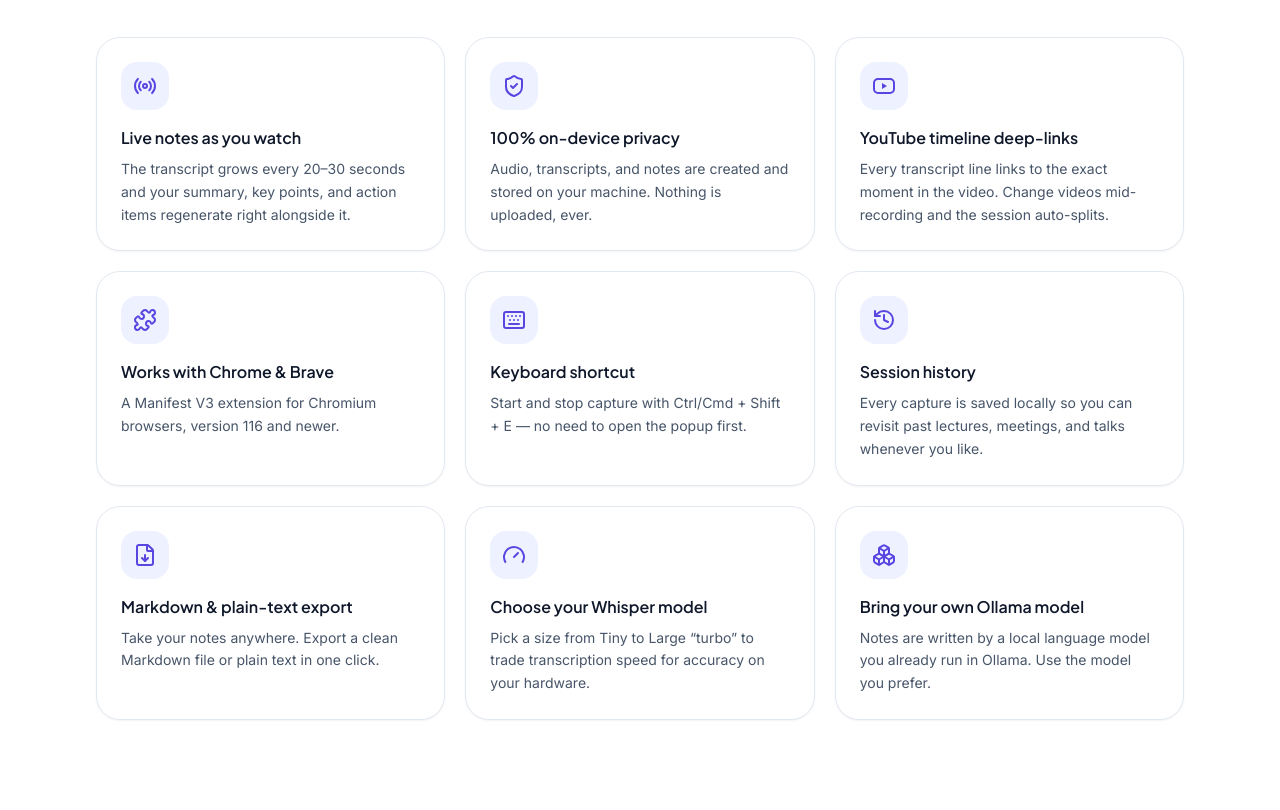
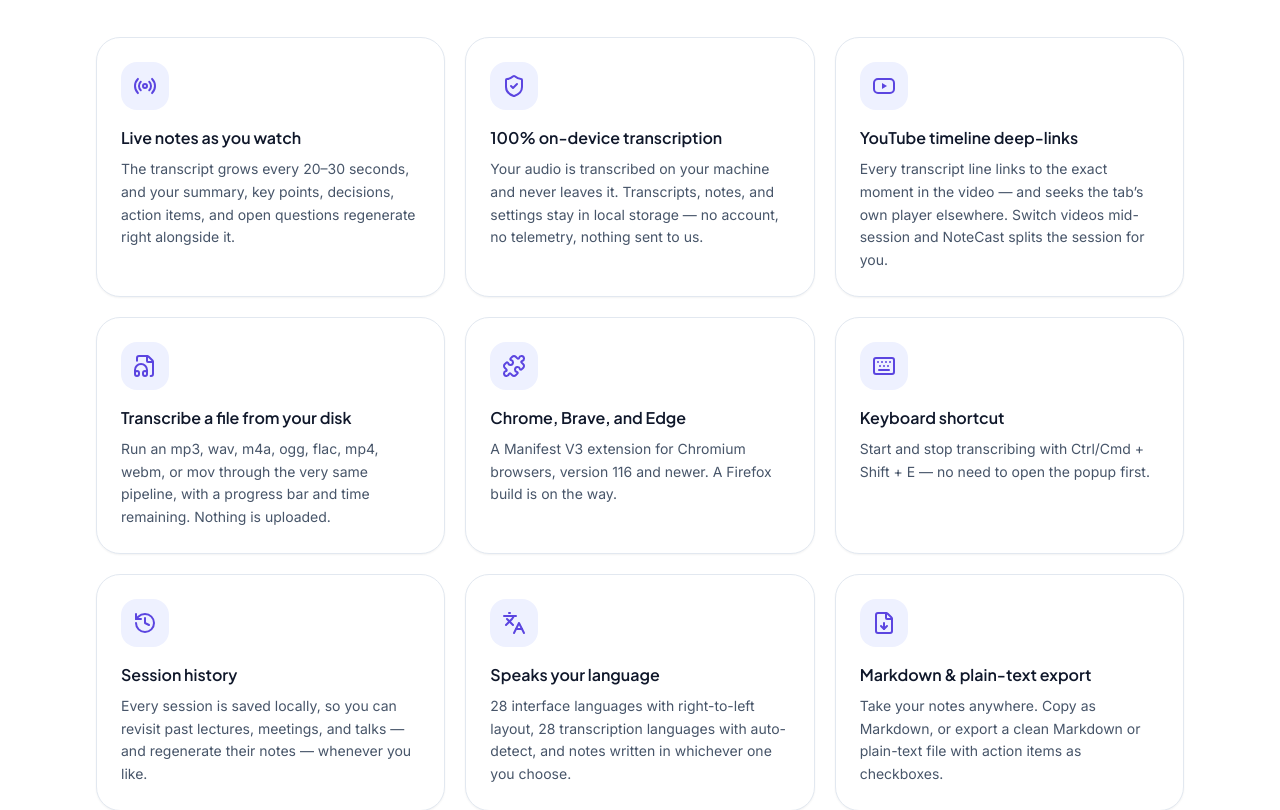
Before and after one commit to dukocuk/notecast-site, a React (Vite) app: page / in a window 1280 px wide. Shown: the part 2280-3090 px from the top of the page. Built offline with nearby package versions, Linux system fonts and the light colour scheme.

Commit message:
feat: update feature descriptions for clarity and add new features

```diff
--- a/src/components/Features.tsx
+++ b/src/components/Features.tsx
@@ -13,7 +13,7 @@ export function Features() {
           titleId="features-title"
           eyebrow="Features"
           title="Everything you need, nothing you don’t"
-          description="Thoughtful capture, live notes, and export — all running locally, all yours to keep."
+          description="Live transcripts, structured notes, and clean exports — all running on your own machine, all yours to keep."
         />
 
         <motion.ul
--- a/src/data/features.ts
+++ b/src/data/features.ts
@@ -2,12 +2,15 @@ import type { LucideIcon } from 'lucide-react';
 import {
   Radio,
   ShieldCheck,
+  FileAudio,
   Puzzle,
   Keyboard,
   History,
+  Languages,
   FileDown,
   Gauge,
   Boxes,
+  PictureInPicture2,
 } from 'lucide-react';
 import type { ComponentType } from 'react';
 import { YoutubeIcon } from '../components/ui/BrandIcons';
@@ -23,54 +26,72 @@ export const FEATURES: Feature[] = [
     icon: Radio,
     title: 'Live notes as you watch',
     description:
-      'The transcript grows every 20–30 seconds and your summary, key points, and action items regenerate right alongside it.',
+      'The transcript grows every 20–30 seconds, and your summary, key points, decisions, action items, and open questions regenerate right alongside it.',
   },
   {
     icon: ShieldCheck,
-    title: '100% on-device privacy',
+    title: '100% on-device transcription',
     description:
-      'Audio, transcripts, and notes are created and stored on your machine. Nothing is uploaded, ever.',
+      'Your audio is transcribed on your machine and never leaves it. Transcripts, notes, and settings stay in local storage — no account, no telemetry, nothing sent to us.',
   },
   {
     icon: YoutubeIcon,
     title: 'YouTube timeline deep-links',
     description:
-      'Every transcript line links to the exact moment in the video. Change videos mid-recording and the session auto-splits.',
+      'Every transcript line links to the exact moment in the video — and seeks the tab’s own player elsewhere. Switch videos mid-session and NoteCast splits the session for you.',
+  },
+  {
+    icon: FileAudio,
+    title: 'Transcribe a file from your disk',
+    description:
+      'Run an mp3, wav, m4a, ogg, flac, mp4, webm, or mov through the very same pipeline, with a progress bar and time remaining. Nothing is uploaded.',
   },
   {
     icon: Puzzle,
-    title: 'Works with Chrome & Brave',
+    title: 'Chrome, Brave, and Edge',
     description:
-      'A Manifest V3 extension for Chromium browsers, version 116 and newer.',
+      'A Manifest V3 extension for Chromium browsers, version 116 and newer. A Firefox build is on the way.',
   },
   {
     icon: Keyboard,
     title: 'Keyboard shortcut',
     description:
-      'Start and stop capture with Ctrl/Cmd + Shift + E — no need to open the popup first.',
+      'Start and stop transcribing with Ctrl/Cmd + Shift + E — no need to open the popup first.',
   },
   {
     icon: History,
     title: 'Session history',
     description:
-      'Every capture is saved locally so you can revisit past lectures, meetings, and talks whenever you like.',
+      'Every session is saved locally, so you can revisit past lectures, meetings, and talks — and regenerate their notes — whenever you like.',
+  },
+  {
+    icon: Languages,
+    title: 'Speaks your language',
+    description:
+      '28 interface languages with right-to-left layout, 28 transcription languages with auto-detect, and notes written in whichever one you choose.',
   },
   {
     icon: FileDown,
     title: 'Markdown & plain-text export',
     description:
-      'Take your notes anywhere. Export a clean Markdown file or plain text in one click.',
+      'Take your notes anywhere. Copy as Markdown, or export a clean Markdown or plain-text file with action items as checkboxes.',
   },
   {
     icon: Gauge,
     title: 'Choose your Whisper model',
     description:
-      'Pick a size from Tiny to Large “turbo” to trade transcription speed for accuracy on your hardware.',
+      'Pick Base, Small, Medium, or Large “turbo” — multilingual or English-only — to trade speed for accuracy on your hardware. Delete the weights later to reclaim the disk space.',
   },
   {
     icon: Boxes,
     title: 'Bring your own Ollama model',
     description:
-      'Notes are written by a local language model you already run in Ollama. Use the model you prefer.',
+      'Notes are written by a local model you choose in Ollama. Transcription works with zero setup; notes need Ollama installed once, and NoteCast walks you through it on first run.',
+  },
+  {
+    icon: PictureInPicture2,
+    title: 'Pause, resume, pop out',
+    description:
+      'Pause mid-session and pick up exactly where you left off, or pop the panel into its own window and keep it beside what you’re watching.',
   },
 ];
```
